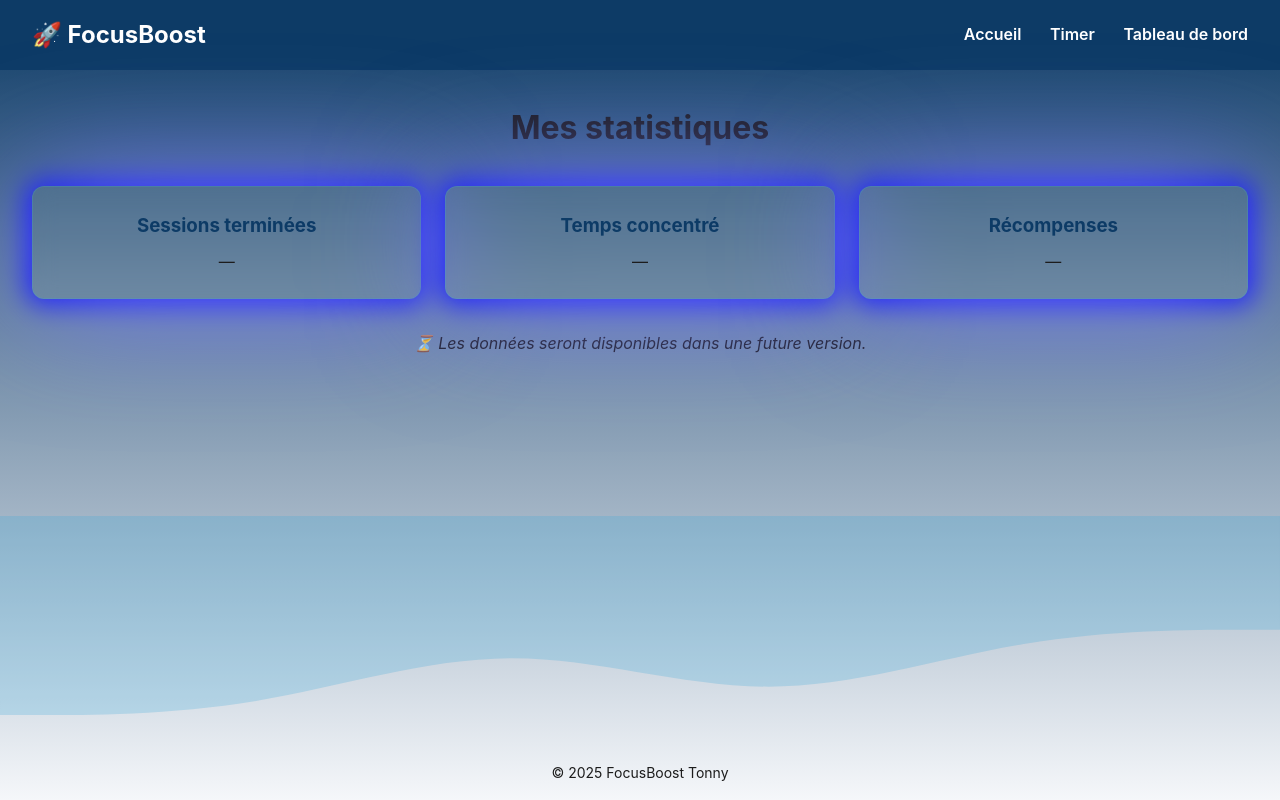
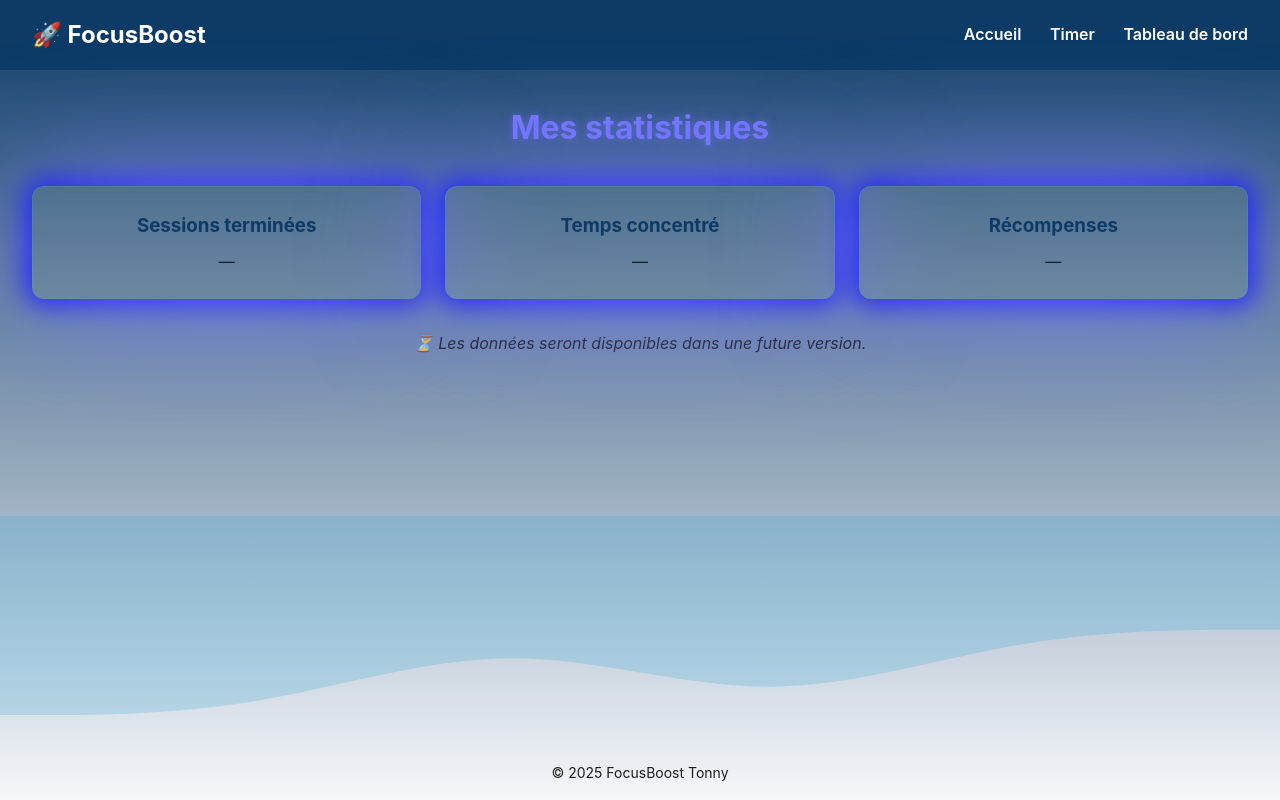
Before and after one commit to Tonny654/Identit-visuelle-maquettes, a plain HTML site: page PG/Dashboard/index.html in a window 1280 px wide. In both pictures the pointer is over the element "Mes statistiques". Drawn offline with Linux system fonts and the light colour scheme.

Commit message:
ajout du hover sur le h1 dans dashboard

```diff
--- a/PG/Dashboard/style.css
+++ b/PG/Dashboard/style.css
@@ -40,6 +40,17 @@
   header nav a:hover { text-decoration:underline; }
 
   main { flex:1; padding:2rem; }
+
+   h1 {
+    color:#0408fb;
+    margin-bottom:1rem;
+  }
+
+  h1:hover {
+    color: #7476ff;
+    text-shadow: 0 0 10px rgba(116, 118, 255, 0.5);
+    transition: color 0.3s ease, text-shadow 0.3s ease;
+  }
 
 
 
```
Also changed, not shown: index.html (indentation only).
